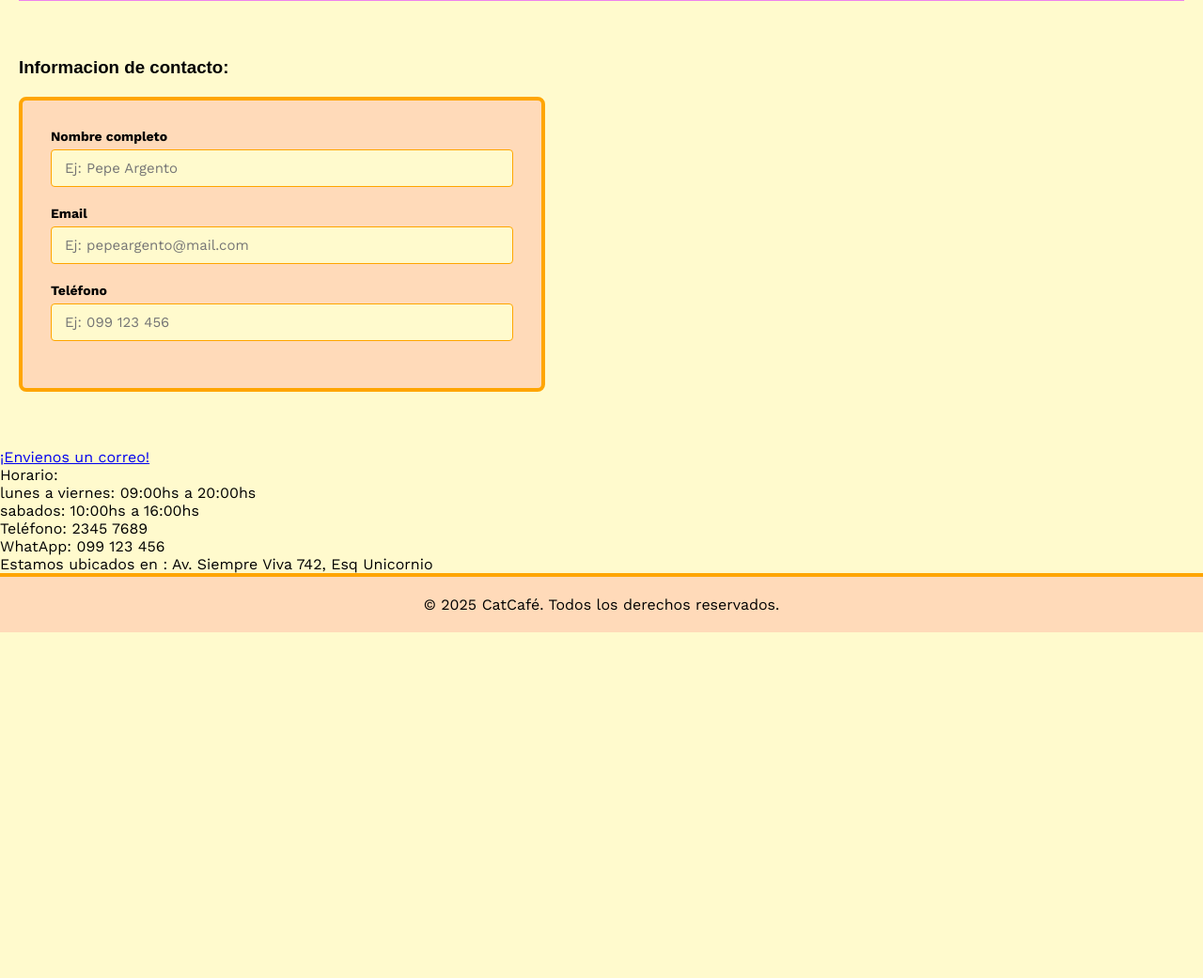
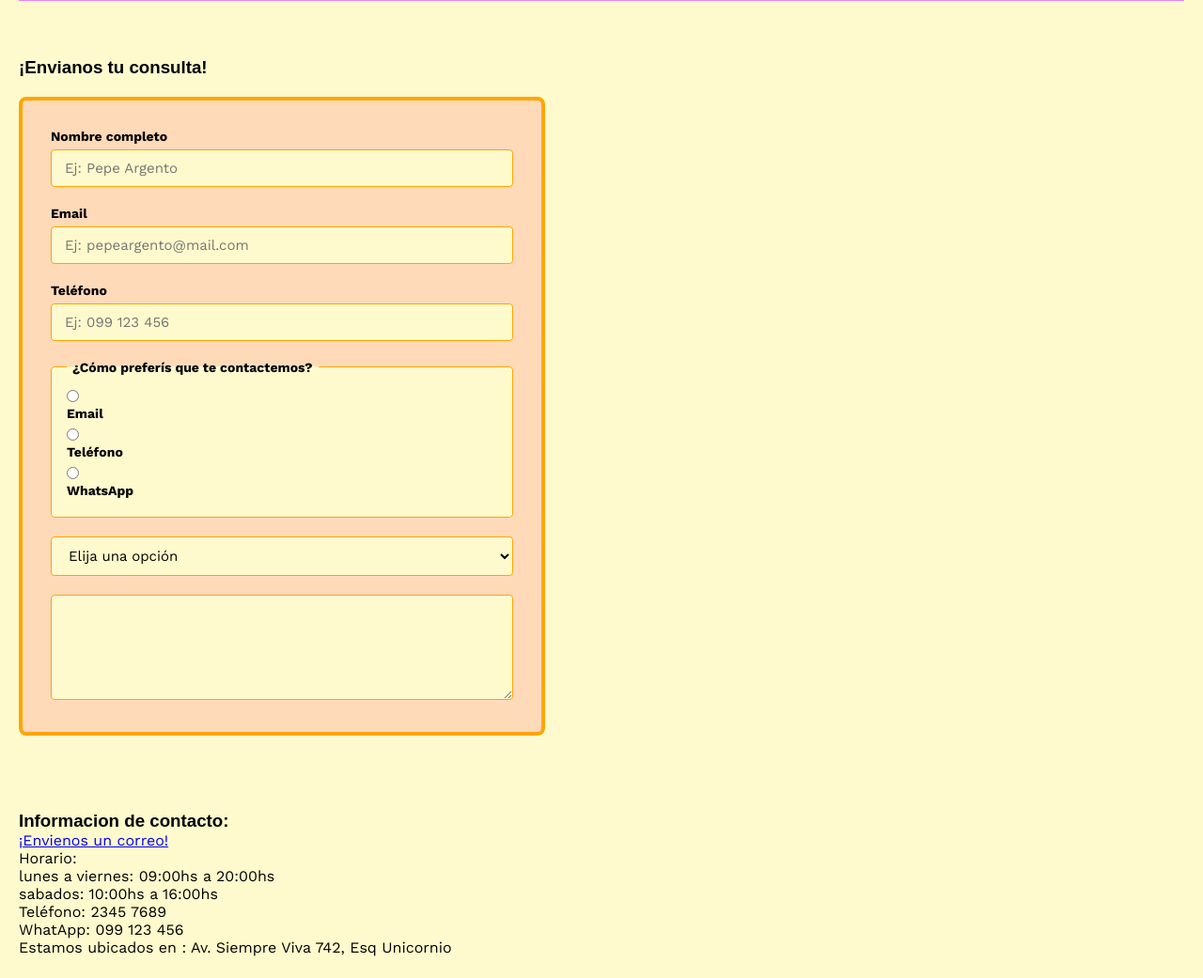
Before and after one commit to Caliburno/catcafe, a plain HTML site: page index.html in a window 1280 px wide. Shown: the part 2208-3249 px from the top of the page at 94% size. Before the commit the page ends 2881 px from the top, so only its background shows below. Drawn offline with nearby package versions, Linux system fonts and the light colour scheme; a web font is replaced by a local one.

Commit message:
Agrego HTML de tres div del formulario

```diff
--- a/index.html
+++ b/index.html
@@ -126,12 +126,9 @@
 
         </section>
 
-        <!--Massi-->
-        <section id="contacto">
-            <h3>Informacion de contacto:</h3>
-
-
-    <form action="" method="GET">
+    <section id="contacto">
+    <h3>¡Envianos tu consulta!</h3>
+        <form action="" method="GET">
 
         <!-- Sección Bárbara -->
 
@@ -153,8 +150,39 @@
                    placeholder="Ej: 099 123 456">
         </div>
 
-    </form>
-</section>
+        <!--Massi Divs-->
+        <div class="campo">
+        <fieldset>
+            <legend>¿Cómo preferís que te contactemos?</legend>
+            <input type="radio" id="por-email" name="contacto" value="email" required>
+            <label for="por-email">Email</label>
+            <input type="radio" id="por-tel" name="contacto" value="telefono">
+            <label for="por-tel">Teléfono</label>
+            <input type="radio" id="por-wpp" name="contacto" value="whatsapp">
+            <label for="por-wpp">WhatsApp</label>
+        </fieldset>
+        </div>
+
+        <div class="campo">
+            <select name="motivo" id="motivo" required>
+                <option value="">Elija una opción</option>
+                <option value="sugerencia">Sugerencia</option>
+                <option value="consulta">Consulta</option>
+                <option value="adoption">Pedido de adopción</option>
+            </select>
+        </div>
+
+        <div id="campo">
+            <textarea name="comentario" id="comentario" rows="5" placeholder="Esriba su mensaje..." required>
+            </textarea>
+        </div>
+
+        </form>
+    </section>
+        <!--Massi-->
+        <section id="contacto">
+            <h3>Informacion de contacto:</h3>
+
             <a href="mailto: catcafe@catCafe.com">¡Envienos un correo!</a>
             <p>Horario:</p>
             <ul>
```
